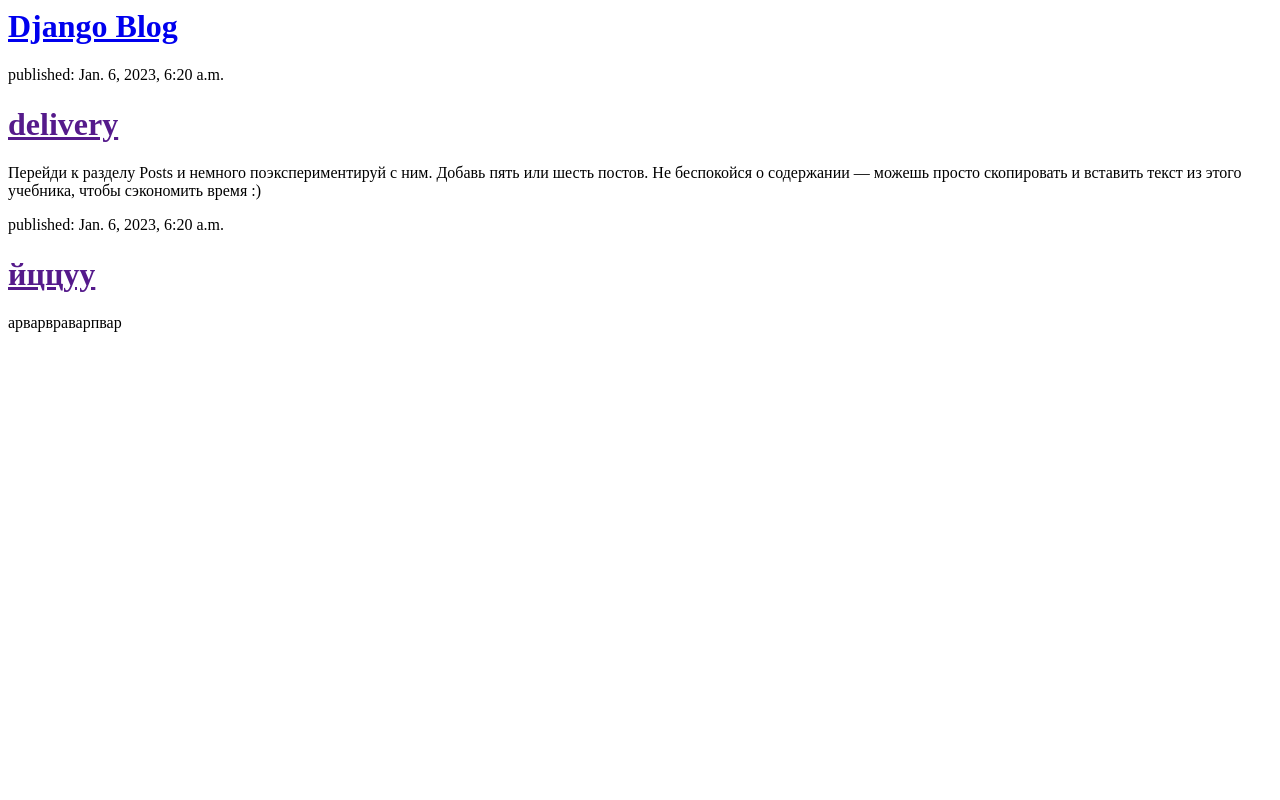
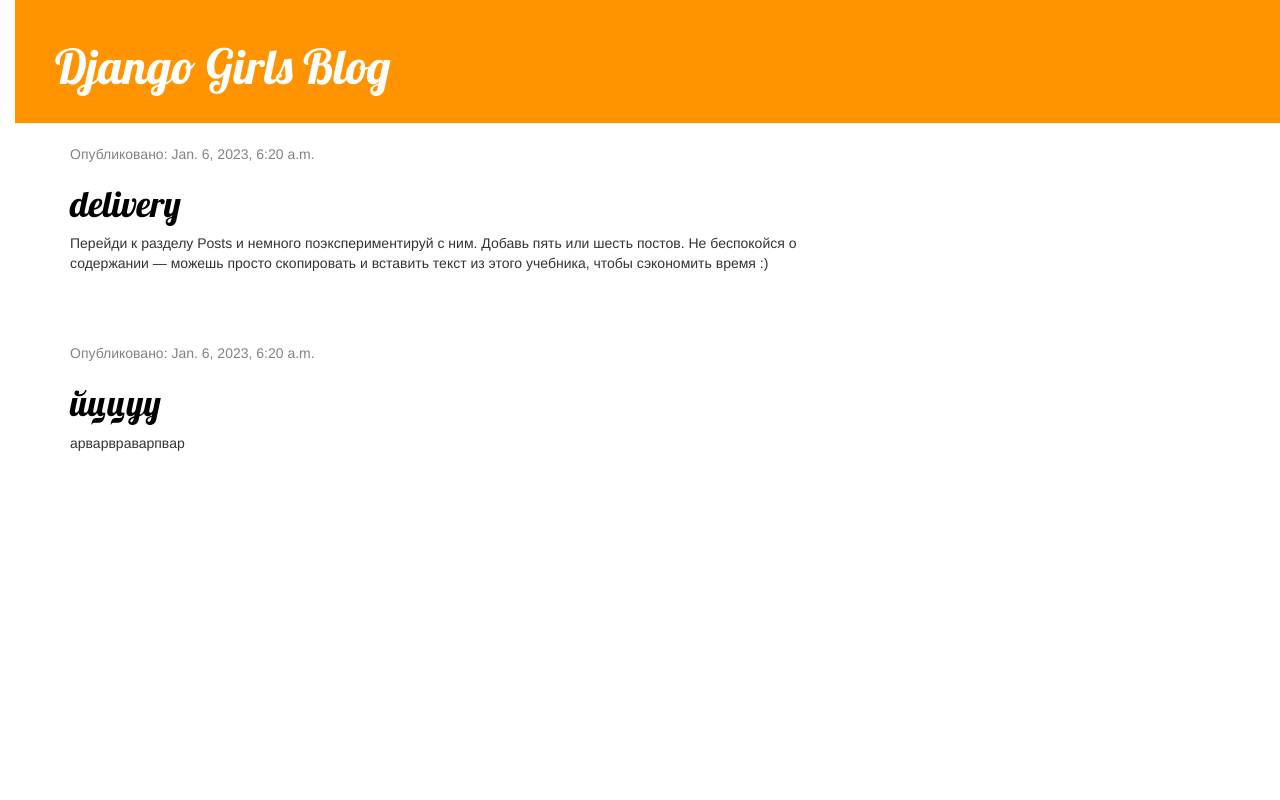
Before and after one commit to miaaaaww/blog, a Django app: page / in a window 1280 px wide. Run offline with Django 4.2, Linux system fonts and the light colour scheme; data comes from the database, SQL or seed files in the repository; some libraries are stand-ins or nearby versions.

Commit message:
Added view and template for detailed blog post as well as CSS for the site.

```diff
--- /dev/null
+++ b/blog/blogg/static/css/blog.css
@@ -0,0 +1,55 @@
+h1 a {
+    color: #FCA205;
+    font-family: 'Lobster';
+}
+
+body {
+    padding-left: 15px;
+}
+
+.page-header {
+    background-color: #ff9400;
+    margin-top: 0;
+    padding: 20px 20px 20px 40px;
+}
+
+.page-header h1, .page-header h1 a, .page-header h1 a:visited, .page-header h1 a:active {
+    color: #ffffff;
+    font-size: 36pt;
+    text-decoration: none;
+}
+
+.content {
+    margin-left: 40px;
+}
+
+h1, h2, h3, h4 {
+    font-family: 'Lobster', cursive;
+}
+
+.date {
+    color: #828282;
+}
+
+.save {
+    float: right;
+}
+
+.post-form textarea, .post-form input {
+    width: 100%;
+}
+
+.top-menu, .top-menu:hover, .top-menu:visited {
+    color: #ffffff;
+    float: right;
+    font-size: 26pt;
+    margin-right: 20px;
+}
+
+.post {
+    margin-bottom: 70px;
+}
+
+.post h1 a, .post h1 a:visited {
+    color: #000000;
+}
--- /dev/null
+++ b/blog/blogg/templates/blogg/base.html
@@ -0,0 +1,23 @@
+{% load static %}
+<html>
+    <head>
+        <title>Django Girls blog</title>
+        <link rel="stylesheet" href="//maxcdn.bootstrapcdn.com/bootstrap/3.2.0/css/bootstrap.min.css">
+        <link rel="stylesheet" href="//maxcdn.bootstrapcdn.com/bootstrap/3.2.0/css/bootstrap-theme.min.css">
+        <link href='//fonts.googleapis.com/css?family=Lobster&subset=latin,latin-ext' rel='stylesheet' type='text/css'>
+        <link rel="stylesheet" href="{% static 'css/blog.css' %}">
+    </head>
+    <body>
+    <div class="page-header">
+        <h1><a href="/">Django Girls Blog</a></h1>
+    </div>
+    <div class="content container">
+        <div class="row">
+            <div class="col-md-8">
+            {% block content %}
+            {% endblock %}
+            </div>
+        </div>
+    </div>
+</body>
+</html>
--- a/blog/blogg/templates/blogg/post_list.html
+++ b/blog/blogg/templates/blogg/post_list.html
@@ -1,17 +1,13 @@
-<html>
-    <head>
-        <title>Django blog</title>
-    </head>
-    <body>
-        <div>
-            <h1><a href="/">Django Blog</a></h1>
-        </div>
-        {% for post in posts %}
-    <div>
-        <p>published: {{ post.published_date }}</p>
-        <h1><a href="">{{ post.title }}</a></h1>
-        <p>{{ post.text|linebreaksbr }}</p>
-    </div>
-         {% endfor %}
-    </body>
-</html>
+{% extends 'blogg/base.html' %}
+
+{% block content %}
+            {% for post in posts %}
+                <div class="post">
+                    <div class="date">
+                        <p>Опубликовано: {{ post.published_date }}</p>
+                    </div>
+                    <h1><a href="{% url 'post_detail' pk=post.pk %}">{{ post.title }}</a></h1>
+                    <p>{{ post.text|linebreaksbr }}</p>
+                </div>
+            {% endfor %}
+{% endblock %}
--- a/blog/blogg/urls.py
+++ b/blog/blogg/urls.py
@@ -3,4 +3,5 @@ from . import views
 
 urlpatterns = [
     path('', views.post_list, name='post_list'),
+    path('post/<int:pk>/', views.post_detail, name='post_detail')
 ]
--- a/blog/blogg/views.py
+++ b/blog/blogg/views.py
@@ -1,4 +1,4 @@
-from django.shortcuts import render
+from django.shortcuts import render, get_object_or_404
 from .models import Post
 from django.utils import timezone
 
@@ -6,3 +6,7 @@ from django.utils import timezone
 def post_list(request):
     posts = Post.objects.filter(published_date__lte=timezone.now()).order_by('published_date')
     return render(request, 'blogg/post_list.html', {'posts': posts})
+
+def post_detail(request, pk):
+     post = get_object_or_404(Post, pk=pk)
+     return render(request, 'blogg/post_detail.html', {'post': post})
```
Also changed, not shown: blog/blogg/templates/blogg/post_detail.html (added, +12 -0 lines).
